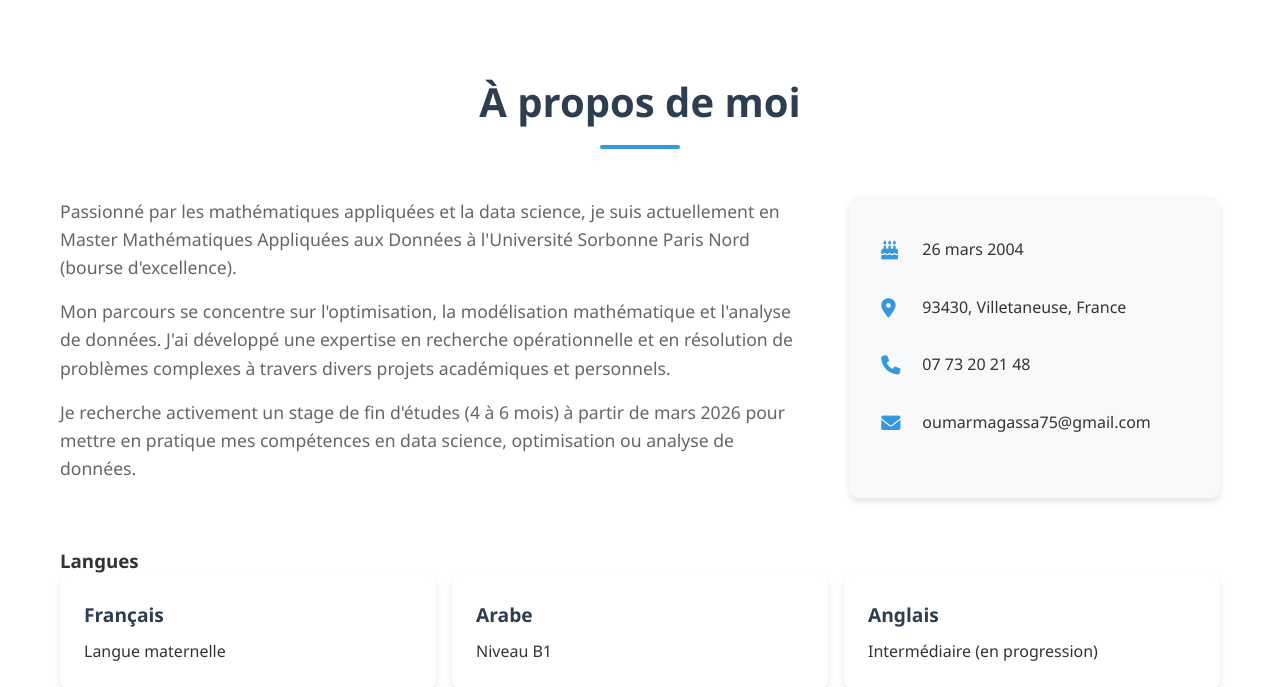
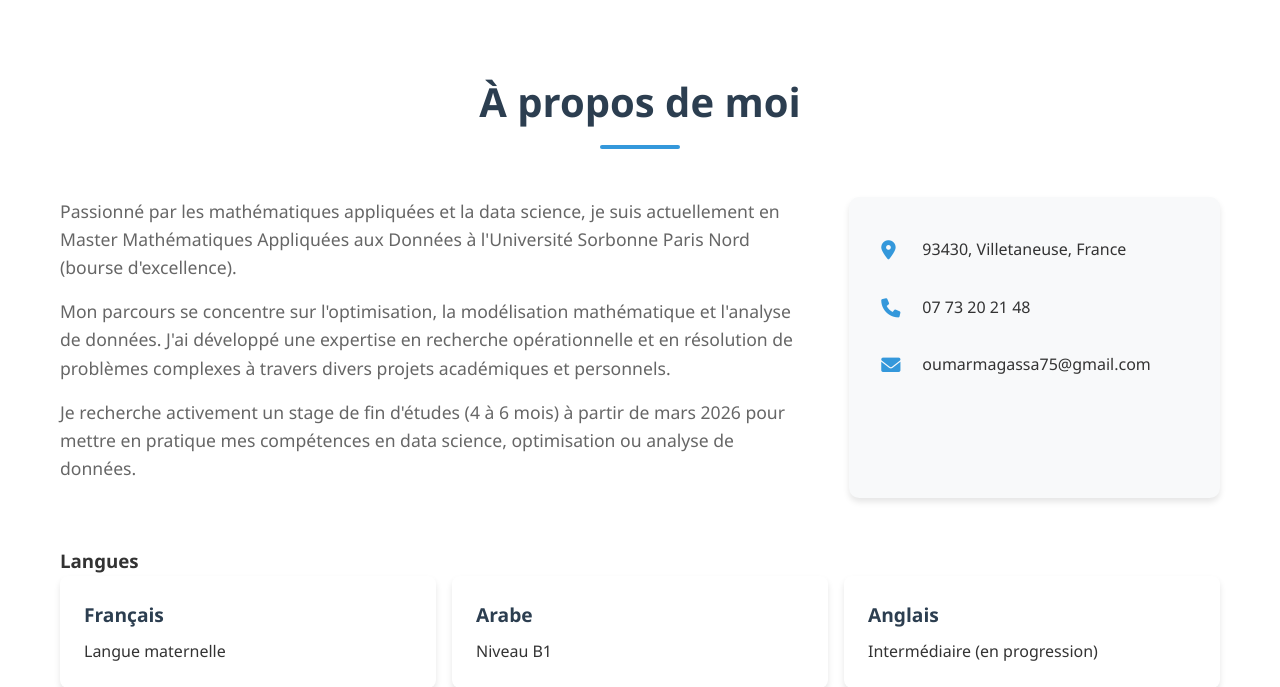
Before and after one commit to Marietou512/portfolio_oumar, a Flask app: page / in a window 1280 px wide. Shown: the part 932-1619 px from the top of the page. Run offline with Flask 3, Linux system fonts and the light colour scheme.

```diff
--- a/templates/index.html
+++ b/templates/index.html
@@ -69,10 +69,7 @@
                     <p>Je recherche activement un stage de fin d'études (4 à 6 mois) à partir de mars 2026 pour mettre en pratique mes compétences en data science, optimisation ou analyse de données.</p>
                 </div>
                 <div class="about-info">
-                    <div class="info-item">
-                        <i class="fas fa-birthday-cake"></i>
-                        <span>{{ data.date_naissance }}</span>
-                    </div>
+
                     <div class="info-item">
                         <i class="fas fa-map-marker-alt"></i>
                         <span>{{ data.localisation }}</span>
```
